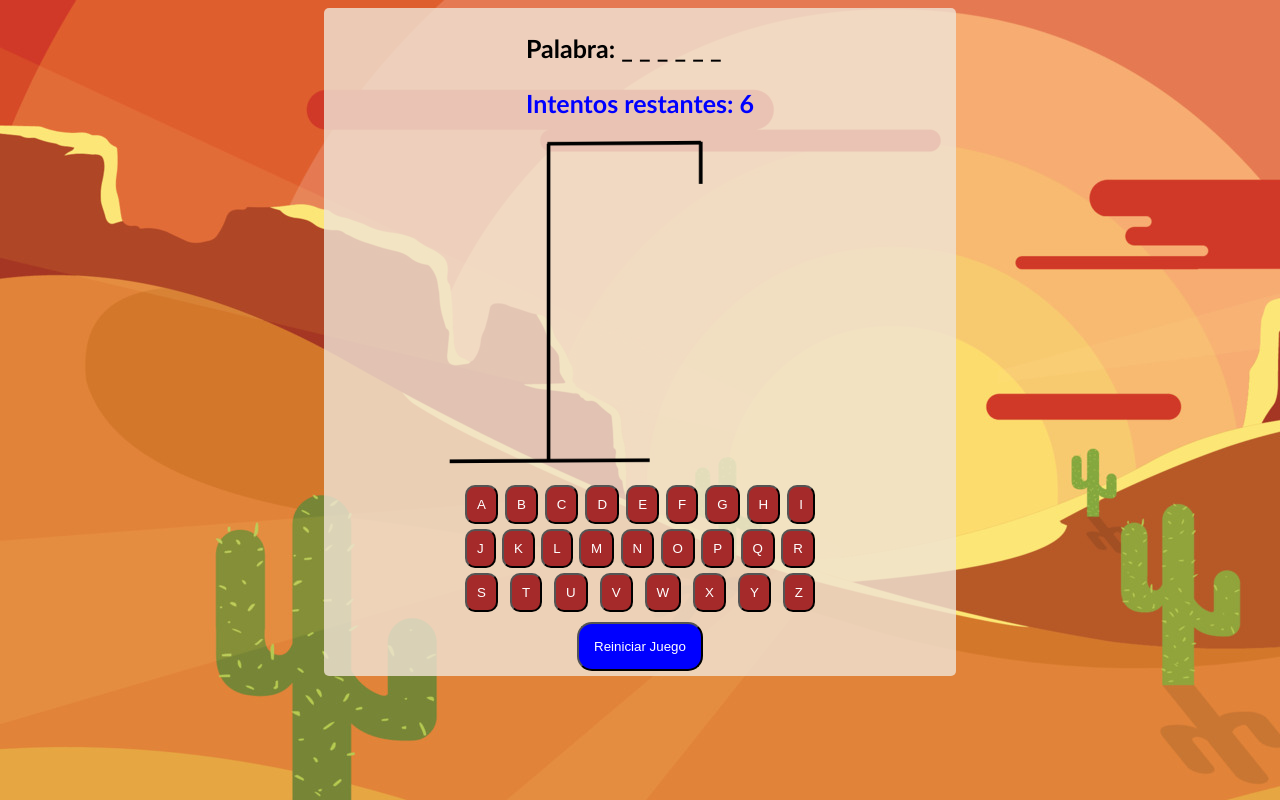
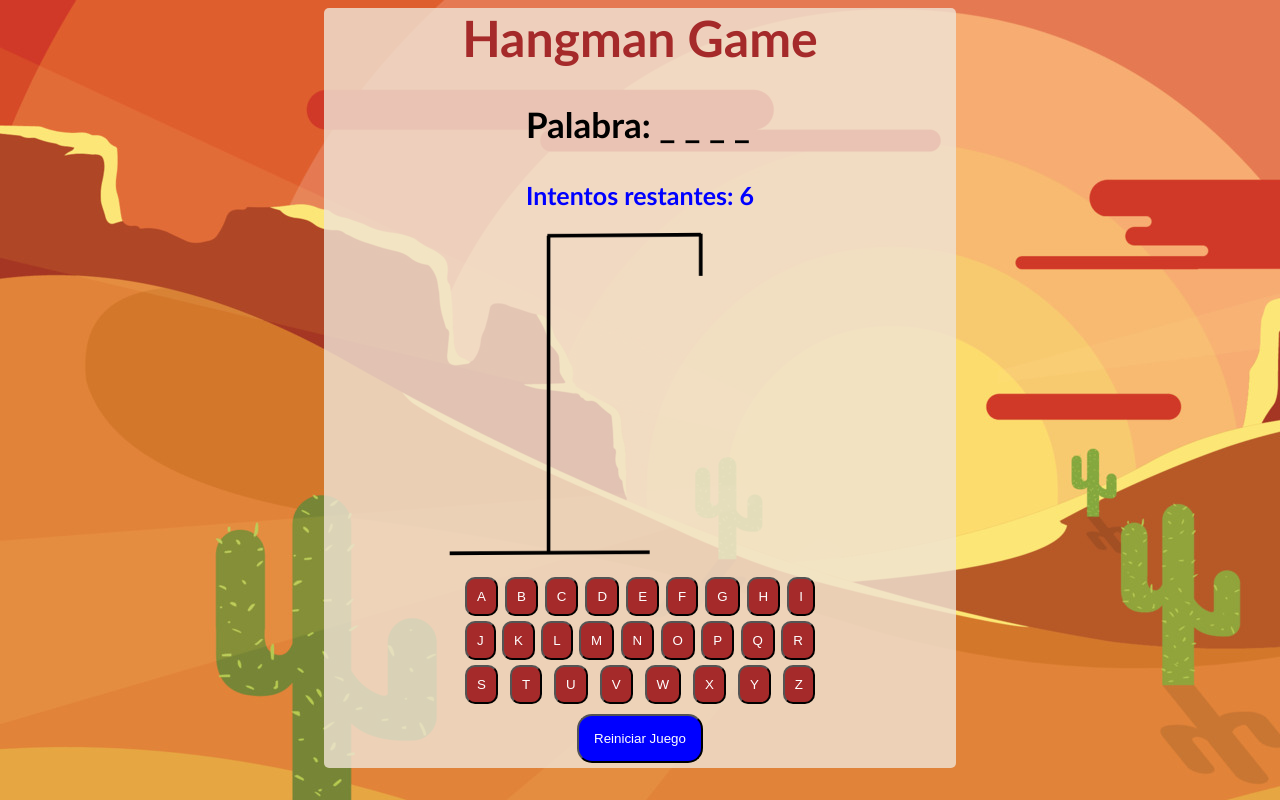
Before and after one commit to DevDesiree/P7-Juego_Del_Ahorcado, a PHP site: page / in a window 1280 px wide. Run offline with PHP 8.4, Linux system fonts and the light colour scheme.

Commit message:
Edit some styles and edit index.php and game.php

```diff
--- a/game.php
+++ b/game.php
@@ -1,13 +1,26 @@
 <?php
+
 session_start();
 
-$array_words = ["felino", "chocolate", "desarrollo", "agua", "monitor"];
+$array_words = ["felino", "chocolate", "desarrollo", "agua", "monitor", "lenguaje"];
 
 function chooseWord($array_words)
 {
     $chosenWord = $array_words[array_rand($array_words)];
     return strtoupper($chosenWord);
 }
+
+
+function initializeGameSession($array_words) {
+    if (!isset($_SESSION["hidden_word"])) {
+        $_SESSION["hidden_word"] = str_split(chooseWord($array_words));
+        $_SESSION["guessed_letters"] = array_fill(0, count($_SESSION["hidden_word"]), false);
+        $_SESSION["remaining_attempts"] = 6;
+    }
+}
+
+initializeGameSession($array_words);
+
 
 function showLetter()
 {
@@ -22,14 +35,9 @@
             $word_show .= "_ ";
         }
     }
-    return trim($word_show);
+    return $word_show;
 }
 
-if (!isset($_SESSION["hidden_word"])) {
-    $_SESSION["hidden_word"] = str_split(chooseWord($array_words));
-    $_SESSION["guessed_letters"] = array_fill(0, count($_SESSION["hidden_word"]), false);
-    $_SESSION["remaining_attempts"] = 6;
-}
 
 function processGuess()
 {
@@ -62,7 +70,7 @@
         }
 
         if ($_SESSION["remaining_attempts"] <= 0) {
-            $messages .= "<p class='lose_message'>Has agotado todos los intentos!! La palabra era " . implode("", $_SESSION["hidden_word"]) . ".</p>";
+            $messages .= "<p class='lose_message'>Has agotado todos los intentos!! La palabra era: " . implode("", $_SESSION["hidden_word"]) . ".</p>";
             session_destroy();
         } elseif (!in_array(false, $_SESSION["guessed_letters"])) {
             $messages .= "<p class='win_message'>Felicidades!! Has adivinado la palabra 😄.</p>";
@@ -112,5 +120,4 @@
     header("Location: index.php");
 }
 
-
 require_once('index.php');
--- a/index.php
+++ b/index.php
@@ -17,9 +17,10 @@
 
 <body>
     <div class="container_game">
+        <h1>Hangman Game</h1>
         <div class="info_game">
             <?php
-            echo "<p>Palabra: " . showLetter() . "</p>";
+            echo "<p class='choosen_word'>Palabra: " . showLetter() . "</p>";
             echo "<p class='remaining_attemps_text'>Intentos restantes: " . $_SESSION["remaining_attempts"] . "</p>";
             ?>
         </div>
--- a/style.css
+++ b/style.css
@@ -14,6 +14,14 @@
     margin: auto;
     border-radius: 5px;
     font-size: 25px;
+}
+h1 {
+    margin: 0;
+    color: brown;
+}
+
+.choosen_word {
+    font-size: 35px;
 }
 
 .form_game{
```
